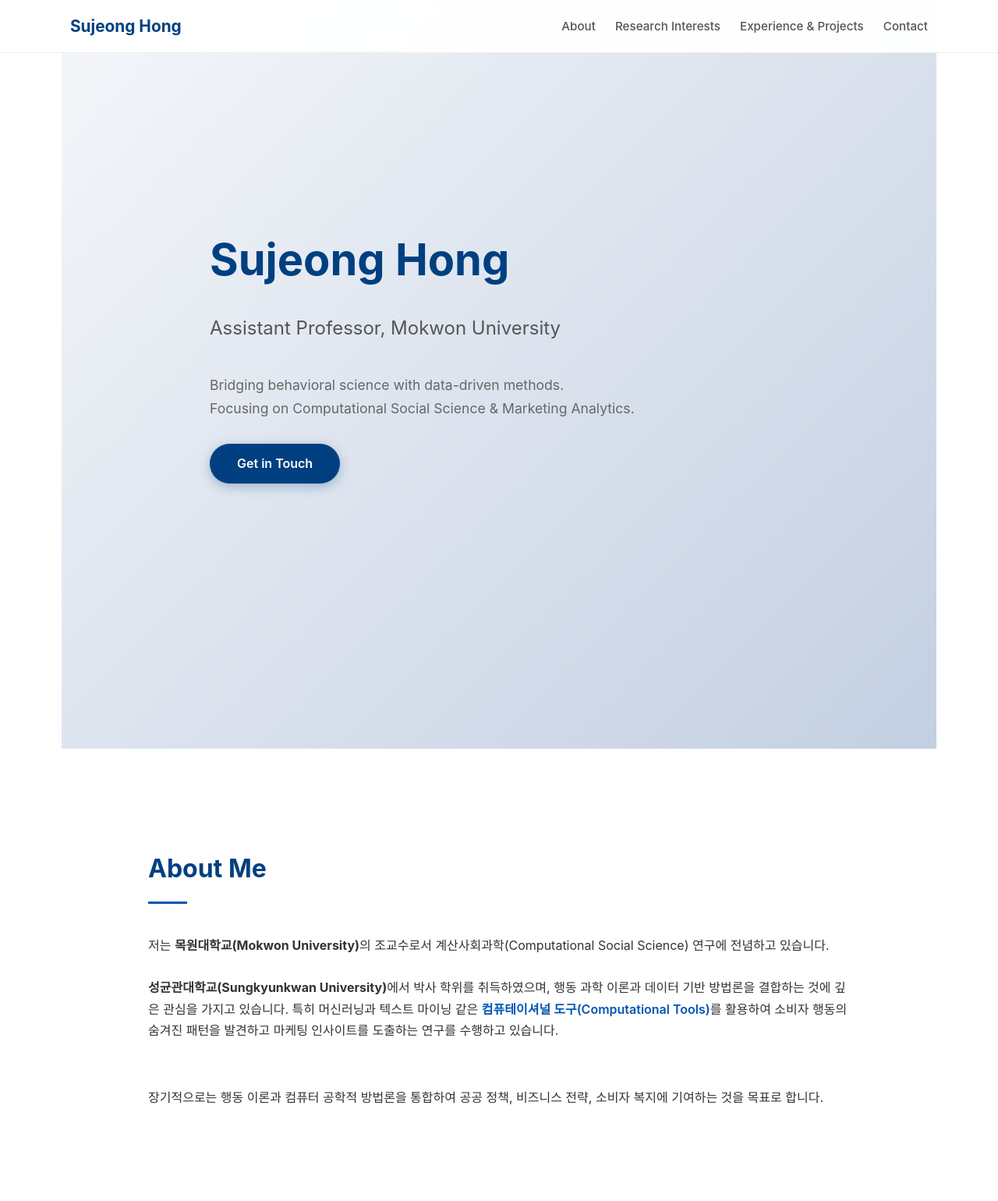
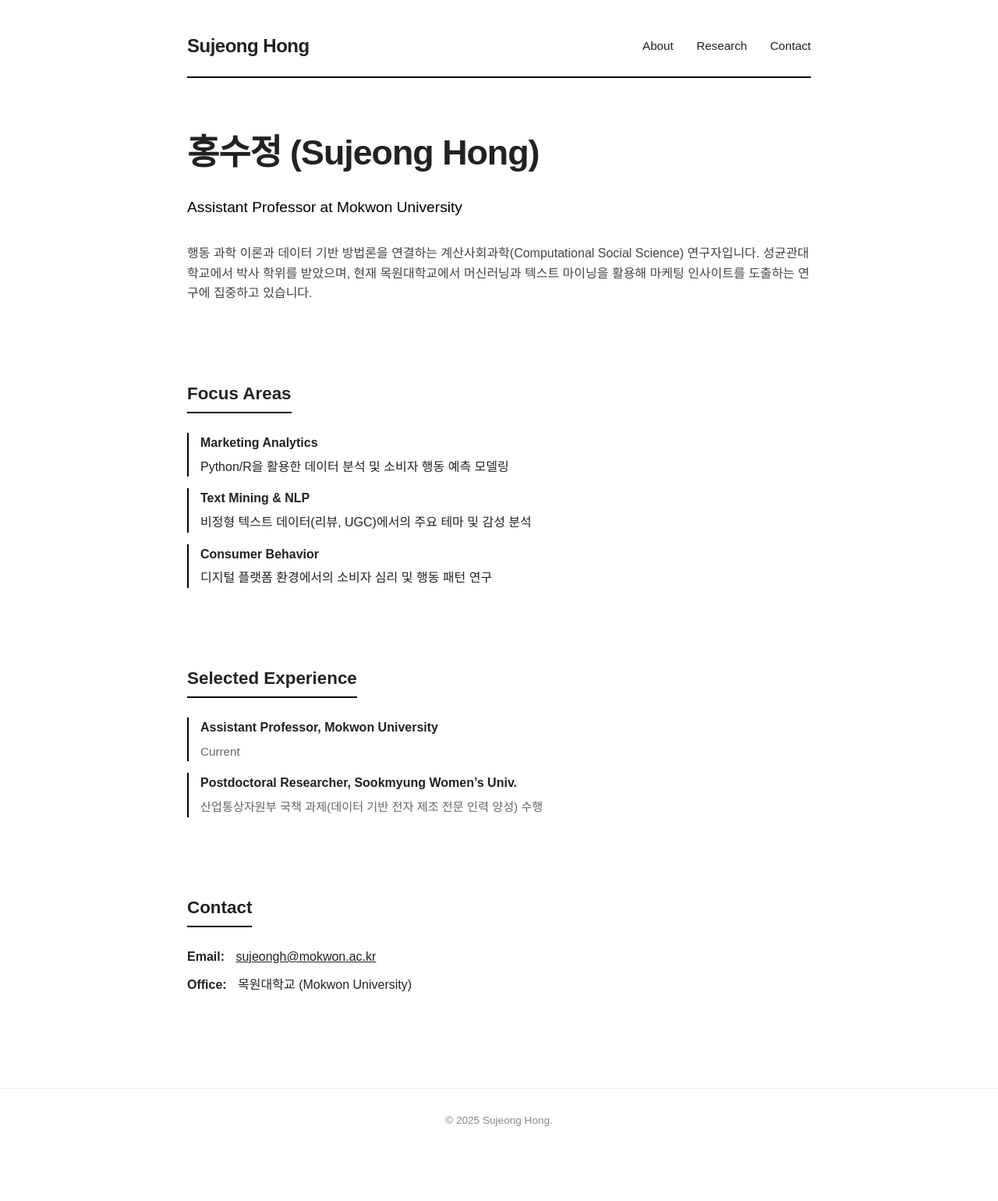
Before and after one commit to sujeong-h/sujeong-h.github.io, a plain HTML site: page index.html in a window 1280 px wide. Shown: the top 1540 px of the page at 78% size. After the commit the page ends 1478 px from the top, so only its background shows below. Drawn offline with Linux system fonts and the light colour scheme; a web font is replaced by a local one.

Commit message:
Refactor index.html for better styling and layout
Updated styles and structure for improved readability and layout.

```diff
--- a/index.html
+++ b/index.html
@@ -6,246 +6,148 @@
     <title>홍수정 | Sujeong Hong</title>
     <link rel="stylesheet" as="style" crossorigin href="https://cdn.jsdelivr.net/gh/orioncactus/pretendard@v1.3.8/dist/web/static/pretendard.css" />
     <style>
-        /* 기본 스타일 설정 */
+        /* 미니멀 스타일 설정 */
         :root {
-            --primary-color: #004080; /* 학구적인 딥 블루 */
-            --secondary-color: #f8f9fa;
-            --text-color: #333;
-            --accent-color: #0056b3;
+            --bg-color: #ffffff;
+            --text-color: #222222;
+            --line-color: #000000;
         }
         body {
-            font-family: 'Pretendard', -apple-system, BlinkMacSystemFont, system-ui, Roboto, sans-serif;
-            line-height: 1.7;
+            font-family: 'Pretendard', sans-serif;
+            line-height: 1.6;
             margin: 0;
             color: var(--text-color);
+            background-color: var(--bg-color);
         }
-        a { text-decoration: none; color: inherit; transition: 0.3s; }
+        a { text-decoration: none; color: inherit; }
+        ul { list-style: none; padding: 0; margin: 0; }
 
-        /* 헤더 및 네비게이션 */
+        /* 레이아웃 */
+        .container {
+            max-width: 800px;
+            margin: 0 auto;
+            padding: 40px 20px;
+        }
+        section {
+            margin-bottom: 80px;
+        }
+
+        /* 헤더 */
         header {
-            background: rgba(255, 255, 255, 0.95);
-            backdrop-filter: blur(10px);
-            border-bottom: 1px solid #eee;
-            position: fixed;
-            width: 100%;
-            top: 0;
-            z-index: 1000;
-        }
-        nav {
-            max-width: 1100px;
-            margin: 0 auto;
             display: flex;
             justify-content: space-between;
             align-items: center;
-            padding: 1rem 2rem;
+            padding-bottom: 20px;
+            border-bottom: 2px solid var(--line-color);
+            margin-bottom: 60px;
         }
-        .logo { font-size: 1.3rem; font-weight: 700; color: var(--primary-color); }
-        .nav-links { display: flex; gap: 25px; }
-        .nav-links a { font-size: 0.95rem; font-weight: 500; color: #555; }
-        .nav-links a:hover { color: var(--accent-color); }
+        .logo { font-size: 1.5rem; font-weight: 800; letter-spacing: -0.5px; }
+        nav a { margin-left: 25px; font-size: 0.95rem; font-weight: 500; }
+        nav a:hover { text-decoration: underline; }
 
-        /* 섹션 공통 */
-        section {
-            padding: 100px 2rem;
-            max-width: 900px;
-            margin: 0 auto;
+        /* 타이포그래피 및 요소 */
+        h1 { font-size: 2.8rem; font-weight: 800; margin: 0 0 10px 0; letter-spacing: -1px; }
+        h2 {
+            font-size: 1.4rem;
+            font-weight: 700;
+            margin-bottom: 25px;
+            display: inline-block;
+            border-bottom: 2px solid var(--line-color);
+            padding-bottom: 5px;
         }
-        h2 {
-            color: var(--primary-color);
-            font-size: 2rem;
-            margin-bottom: 40px;
-            font-weight: 700;
+        h3 { font-size: 1.1rem; font-weight: 600; margin: 20px 0 10px 0; }
+        p { color: #444; margin-bottom: 15px; }
+
+        .lead { font-size: 1.2rem; font-weight: 500; margin-bottom: 30px; color: #000; }
+        .sub-text { color: #666; font-size: 0.95rem; }
+
+        /* 심플 리스트 스타일 */
+        .simple-list li {
+            margin-bottom: 15px;
+            padding-left: 15px;
+            border-left: 2px solid var(--line-color);
         }
-        h2::after {
-            content: '';
-            display: block;
-            width: 50px;
-            height: 3px;
-            background: var(--accent-color);
-            margin-top: 15px;
-        }
+        .simple-list strong { display: block; font-weight: 600; margin-bottom: 5px; }
 
-        /* Home 섹션 */
-        #home {
-            background: linear-gradient(135deg, #f5f7fa 0%, #c3cfe2 100%);
-            height: 100vh;
-            display: flex;
-            flex-direction: column;
-            justify-content: center;
-            align-items: flex-start;
-            padding-left: max(2rem, calc((100% - 900px) / 2));
-            padding-top: 60px;
-        }
-        #home h1 { font-size: 3.5rem; margin: 0 0 10px 0; color: var(--primary-color); line-height: 1.2; }
-        #home h3 { font-size: 1.5rem; font-weight: 400; color: #555; margin-bottom: 20px; }
-        #home p { font-size: 1.1rem; color: #666; max-width: 600px; margin-bottom: 30px; }
-        .btn {
-            display: inline-block;
-            background: var(--primary-color);
-            color: white;
-            padding: 12px 35px;
-            border-radius: 30px;
-            font-weight: 600;
-            box-shadow: 0 4px 15px rgba(0,64,128,0.3);
-        }
-        .btn:hover { background: var(--accent-color); transform: translateY(-2px); }
-
-        /* About 섹션 */
-        .about-content {
-            background: white;
-        }
-        .highlight { color: var(--accent-color); font-weight: 600; }
-
-        /* Research Interests 그리드 */
-        .grid-container {
-            display: grid;
-            grid-template-columns: repeat(auto-fit, minmax(280px, 1fr));
-            gap: 20px;
-        }
-        .card {
-            background: white;
-            padding: 25px;
-            border-radius: 12px;
-            border: 1px solid #eee;
-            box-shadow: 0 2px 8px rgba(0,0,0,0.05);
-            transition: 0.3s;
-        }
-        .card:hover { transform: translateY(-5px); box-shadow: 0 5px 15px rgba(0,0,0,0.1); }
-        .card h3 { margin-top: 0; color: var(--primary-color); font-size: 1.2rem; }
-
-        /* Projects/Experience 리스트 */
-        .timeline-item {
-            position: relative;
-            padding-left: 20px;
-            border-left: 2px solid #ddd;
-            margin-bottom: 30px;
-        }
-        .timeline-item::before {
-            content: '';
-            position: absolute;
-            left: -6px;
-            top: 5px;
-            width: 10px;
-            height: 10px;
-            background: var(--primary-color);
-            border-radius: 50%;
-        }
-        .timeline-item h4 { margin: 0 0 5px 0; font-size: 1.2rem; }
-        .timeline-item .role { font-weight: 600; color: #555; font-size: 0.95rem; }
-        .timeline-item .desc { margin-top: 10px; font-size: 0.95rem; color: #666; }
+        /* Contact 정보 */
+        .contact-info li { margin-bottom: 10px; }
+        .contact-info strong { margin-right: 10px; }
 
         /* Footer */
         footer {
-            background: #1a1a1a;
-            color: #aaa;
             text-align: center;
-            padding: 40px 20px;
-            font-size: 0.9rem;
+            padding: 30px 0;
+            border-top: 1px solid #eee;
+            font-size: 0.85rem;
+            color: #888;
         }
     </style>
 </head>
 <body>
 
+<div class="container">
     <header>
+        <a href="#" class="logo">Sujeong Hong</a>
         <nav>
-            <a href="#home" class="logo">Sujeong Hong</a>
-            <div class="nav-links">
-                <a href="#about">About</a>
-                <a href="#interests">Research Interests</a>
-                <a href="#projects">Experience & Projects</a>
-                <a href="#contact">Contact</a>
-            </div>
+            <a href="#about">About</a>
+            <a href="#research">Research</a>
+            <a href="#contact">Contact</a>
         </nav>
     </header>
 
-    <section id="home">
-        <h1>Sujeong Hong</h1>
-        <h3>Assistant Professor, Mokwon University</h3>
+    <section id="about">
+        <h1>홍수정 (Sujeong Hong)</h1>
+        <p class="lead">Assistant Professor at Mokwon University</p>
         <p>
-            Bridging behavioral science with data-driven methods.<br>
-            Focusing on Computational Social Science & Marketing Analytics.
-        </p>
-        <a href="#contact" class="btn">Get in Touch</a>
-    </section>
-
-    <section id="about">
-        <h2>About Me</h2>
-        <p>
-            저는 <strong>목원대학교(Mokwon University)</strong>의 조교수로서 계산사회과학(Computational Social Science) 연구에 전념하고 있습니다.
-            <br><br>
-            <strong>성균관대학교(Sungkyunkwan University)</strong>에서 박사 학위를 취득하였으며,
-            행동 과학 이론과 데이터 기반 방법론을 결합하는 것에 깊은 관심을 가지고 있습니다.
-            특히 머신러닝과 텍스트 마이닝 같은 <span class="highlight">컴퓨테이셔널 도구(Computational Tools)</span>를 활용하여
-            소비자 행동의 숨겨진 패턴을 발견하고 마케팅 인사이트를 도출하는 연구를 수행하고 있습니다.
-        </p>
-        <br>
-        <p>
-            장기적으로는 행동 이론과 컴퓨터 공학적 방법론을 통합하여 공공 정책, 비즈니스 전략, 소비자 복지에 기여하는 것을 목표로 합니다.
+            행동 과학 이론과 데이터 기반 방법론을 연결하는 계산사회과학(Computational Social Science) 연구자입니다.
+            성균관대학교에서 박사 학위를 받았으며, 현재 목원대학교에서 머신러닝과 텍스트 마이닝을 활용해 마케팅 인사이트를 도출하는 연구에 집중하고 있습니다.
         </p>
     </section>
 
-    <section id="interests">
-        <h2>Research Interests</h2>
-        <div class="grid-container">
-            <div class="card">
-                <h3>📊 Marketing Analytics</h3>
-                <p>Python과 R을 활용한 데이터 분석, 머신러닝(Supervised Learning)을 통한 소비자 행동 예측 및 시장 세분화(Clustering) 연구.</p>
-            </div>
-            <div class="card">
-                <h3>📝 Text Mining & NLP</h3>
-                <p>자연어 처리(NLP) 기술을 활용하여 온라인 리뷰 및 사용자 생성 콘텐츠(UGC)에서 주요 테마를 추출하고 분석.</p>
-            </div>
-            <div class="card">
-                <h3>🧠 Consumer Behavior</h3>
-                <p>경험적 소비 상황에서의 불확실성에 대한 심리적 효과 연구 및 디지털 플랫폼에서의 소비자 재방문 의도 모델링.</p>
-            </div>
-        </div>
+    <section id="research">
+        <h2>Focus Areas</h2>
+        <ul class="simple-list">
+            <li>
+                <strong>Marketing Analytics</strong>
+                Python/R을 활용한 데이터 분석 및 소비자 행동 예측 모델링
+            </li>
+            <li>
+                <strong>Text Mining & NLP</strong>
+                비정형 텍스트 데이터(리뷰, UGC)에서의 주요 테마 및 감성 분석
+            </li>
+            <li>
+                <strong>Consumer Behavior</strong>
+                디지털 플랫폼 환경에서의 소비자 심리 및 행동 패턴 연구
+            </li>
+        </ul>
     </section>
 
-    <section id="projects">
-        <h2>Selected Experience & Projects</h2>
-
-        <div class="timeline-item">
-            <h4>Assistant Professor</h4>
-            <div class="role">Mokwon University (Current)</div>
-            <div class="desc">
-                계산사회과학 및 마케팅 분석 분야 연구 및 강의 수행.
-            </div>
-        </div>
-
-        <div class="timeline-item">
-            <h4>Postdoctoral Researcher</h4>
-            <div class="role">Sookmyung Women’s University</div>
-            <div class="desc">
-                <strong>"Data Analysis-based Electronic Manufacturing Specialist Training Project"</strong><br>
-                산업통상자원부 지원 국책 과제 주도. 통계 분석, 산업 데이터 모델링, 데이터 리터러시 교육 수행 및 산학 협력 추진.
-            </div>
-        </div>
-
-        <div class="timeline-item">
-            <h4>Current Research Projects</h4>
-            <div class="role">Ongoing</div>
-            <div class="desc">
-                - Python/R을 활용한 온라인 리뷰 데이터 분석 및 A/B 테스트 전략 수립<br>
-                - 디지털 플랫폼 내 소비자 재방문 의도(Revisit Intentions) 모델링<br>
-                - 인과 추론(Causal Inference) 기법을 대규모 마케팅 데이터에 적용
-            </div>
-        </div>
+    <section>
+        <h2>Selected Experience</h2>
+        <ul class="simple-list">
+            <li>
+                <strong>Assistant Professor, Mokwon University</strong>
+                <span class="sub-text">Current</span>
+            </li>
+            <li>
+                <strong>Postdoctoral Researcher, Sookmyung Women’s Univ.</strong>
+                <span class="sub-text">산업통상자원부 국책 과제(데이터 기반 전자 제조 전문 인력 양성) 수행</span>
+            </li>
+        </ul>
     </section>
 
     <section id="contact">
         <h2>Contact</h2>
-        <p>연구 협업 및 기타 문의는 아래 연락처를 이용해 주세요.</p>
-        <ul style="list-style: none; padding: 0; font-size: 1.1rem;">
-            <li>🏢 <strong>Affiliation:</strong> 목원대학교 (Mokwon University)</li>
-            <li>🎓 <strong>Ph.D. from:</strong> 성균관대학교 (Sungkyunkwan University)</li>
-            <li>📧 <strong>Email:</strong> <a href="mailto:sujeongh@mokwon.ac.kr" style="text-decoration: underline;">sujeongh@mokwon.ac.kr</a></li>
+        <ul class="contact-info">
+            <li><strong>Email:</strong> <a href="mailto:sujeongh@mokwon.ac.kr" style="text-decoration: underline;">sujeongh@mokwon.ac.kr</a></li>
+            <li><strong>Office:</strong> 목원대학교 (Mokwon University)</li>
         </ul>
     </section>
+</div>
 
-    <footer>
-        <p>&copy; 2025 Sujeong Hong. All rights reserved.</p>
-    </footer>
+<footer>
+    © 2025 Sujeong Hong.
+</footer>
 
 </body>
 </html>
```
